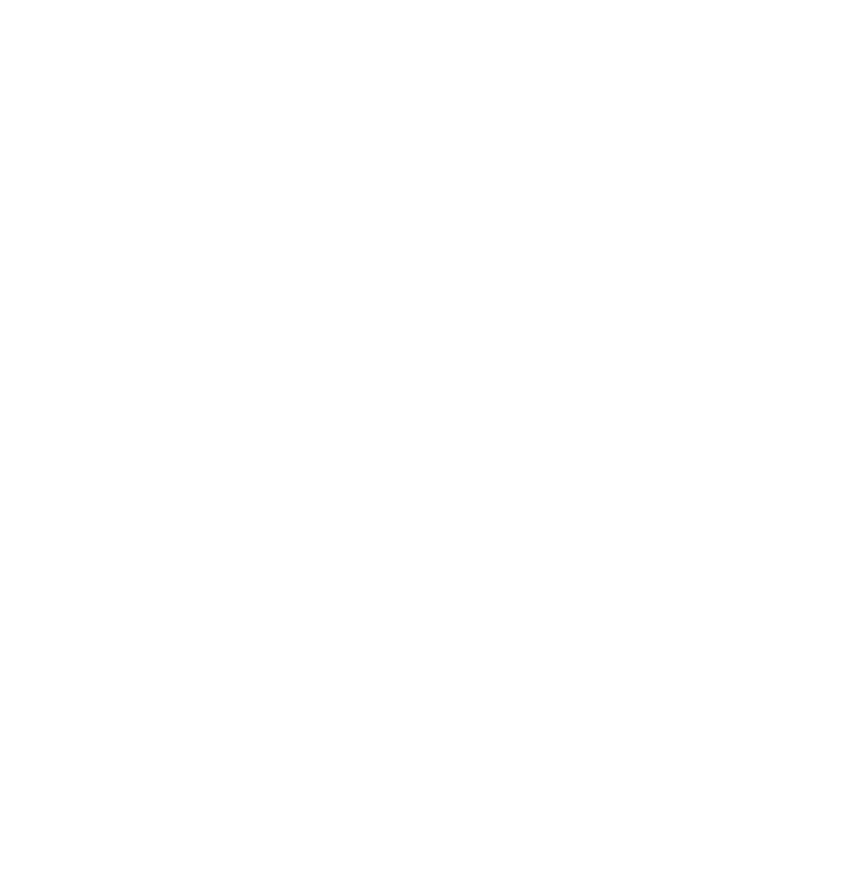
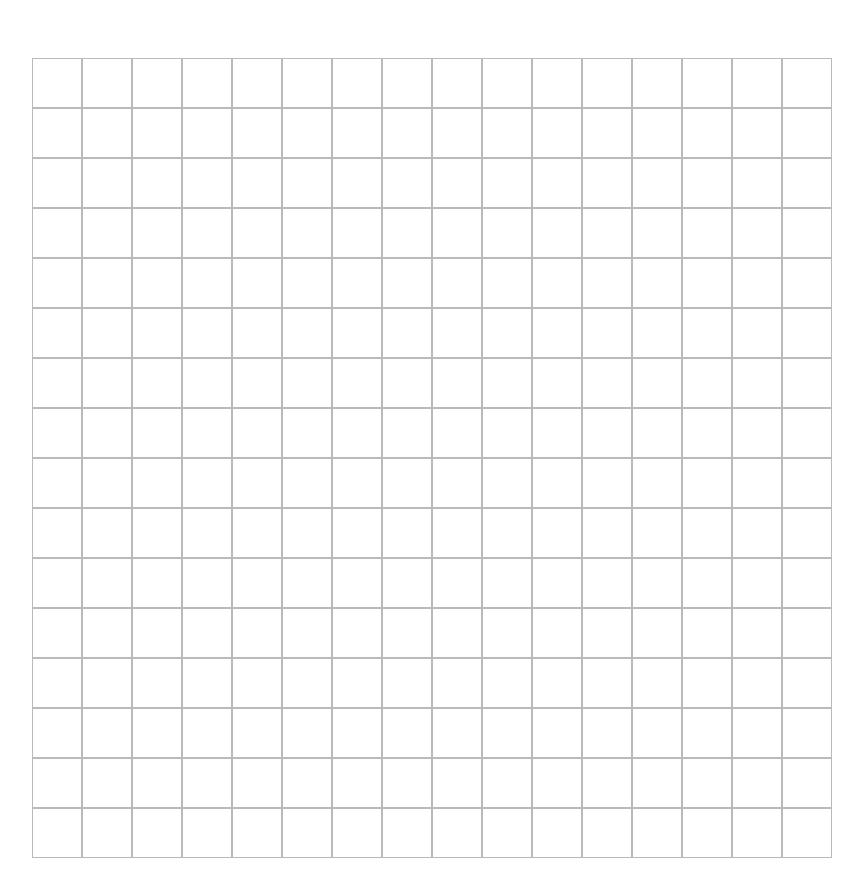
Before and after one commit to MariusVasie/Etch-a-Sketch, a plain HTML site: page index.html in a window 1280 px wide. Shown: the whole page, without its empty margins (208-1071 px from the left). Before the commit the page ends 800 px from the top, so only its background shows below. Drawn offline with Linux system fonts and the light colour scheme.

Commit message:
Create and style the grid.

```diff
--- a/index.html
+++ b/index.html
@@ -8,6 +8,9 @@
     <script src="script.js" defer></script>
 </head>
 <body>
+    <section id="grid-section">
+        <div id="container"></div>
+    </section>
 
 </body>
 </html>
--- a/script.js
+++ b/script.js
@@ -0,0 +1,34 @@
+// Sets important constants and variables
+
+const container = document.getElementById("container");
+let rows = document.getElementsByClassName("gridRow");
+let cells = document.getElementsByClassName("cell");
+
+// Creates a default grid sized 16x16
+function defaultGrid() {
+    makeRows(16);
+    makeColumns(16);
+}
+
+// Takes (rows, columns) input and makes a grid
+function makeRows(rowNum) {
+
+    // Creates rows
+    for (r = 0; r < rowNum; r++) {
+        let row = document.createElement("div");
+        container.appendChild(row).className = "gridRow";
+    };
+};
+
+// Creates columns
+function makeColumns(cellNum) {
+    for (i = 0; i < rows.length; i++) {
+        for (j = 0; j < cellNum; j++) {
+            let newCell = document.createElement("div");
+            rows[j].appendChild(newCell).className = "cell";
+        };
+
+    };
+};
+
+defaultGrid();
--- a/style.css
+++ b/style.css
@@ -0,0 +1,23 @@
+html {
+    box-sizing: border-box;
+  }
+  *, *:before, *:after {
+    box-sizing: inherit;
+  }
+
+.gridRow {
+    display: flex;
+}
+
+.cell {
+    border: 1px solid rgb(187, 186, 186);
+    width: 50px;
+    height: 50px;
+}
+
+#grid-section {
+    display: flex;
+    align-items: center;
+    justify-content: center;
+    padding: 50px;
+}
```
